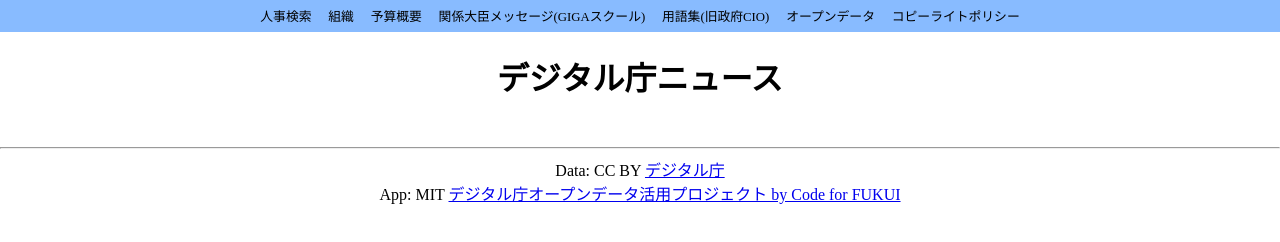
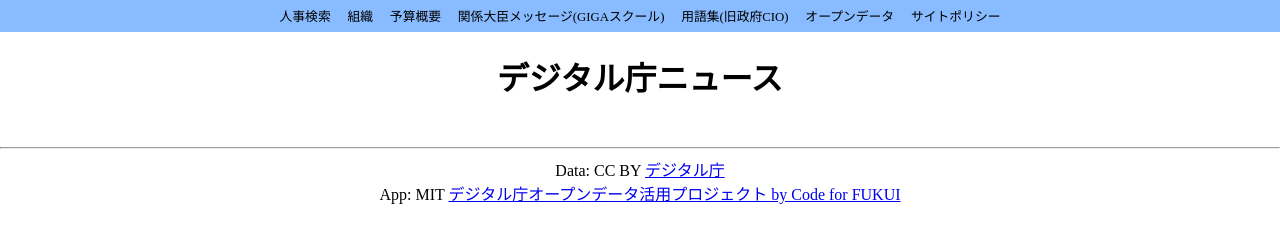
Before and after one commit to code4fukui/digital-agency-jp, a plain HTML site: page index.html in a window 1280 px wide. Drawn offline with Linux system fonts and the light colour scheme.

Commit message:
Update index.html

```diff
--- a/index.html
+++ b/index.html
@@ -63,7 +63,7 @@ body {
   <a href=https://github.com/code4fukui/digital-agency-jp/blob/main/GIGA%E3%82%B9%E3%82%AF%E3%83%BC%E3%83%AB%E6%A7%8B%E6%83%B3%E3%81%AB%E3%81%A4%E3%81%84%E3%81%A6%E3%81%AE%E3%82%A2%E3%83%B3%E3%82%B1%E3%83%BC%E3%83%88%E3%81%AE%E5%8F%96%E3%82%8A%E3%81%BE%E3%81%A8%E3%82%81%E7%B5%90%E6%9E%9C/%E9%96%A2%E4%BF%82%E5%A4%A7%E8%87%A3%E5%85%B1%E5%90%8C%E3%83%A1%E3%83%83%E3%82%BB%E3%83%BC%E3%82%B8.md>関係大臣メッセージ(GIGAスクール)</a>
   <a href=https://code4fukui.github.io/stdwords-jp/>用語集(旧政府CIO)</a>
   <a href=https://github.com/code4fukui/digital-agency-jp>オープンデータ</a>
-  <a href=https://github.com/code4fukui/digital-agency-jp/blob/main/copyright-policy.md>コピーライトポリシー</a>
+  <a href=https://github.com/code4fukui/digital-agency-jp/blob/main/site-policy.md>サイトポリシー</a>
 </div>
 <h1>デジタル庁ニュース</h1>
 <div id="container"></div>
```
